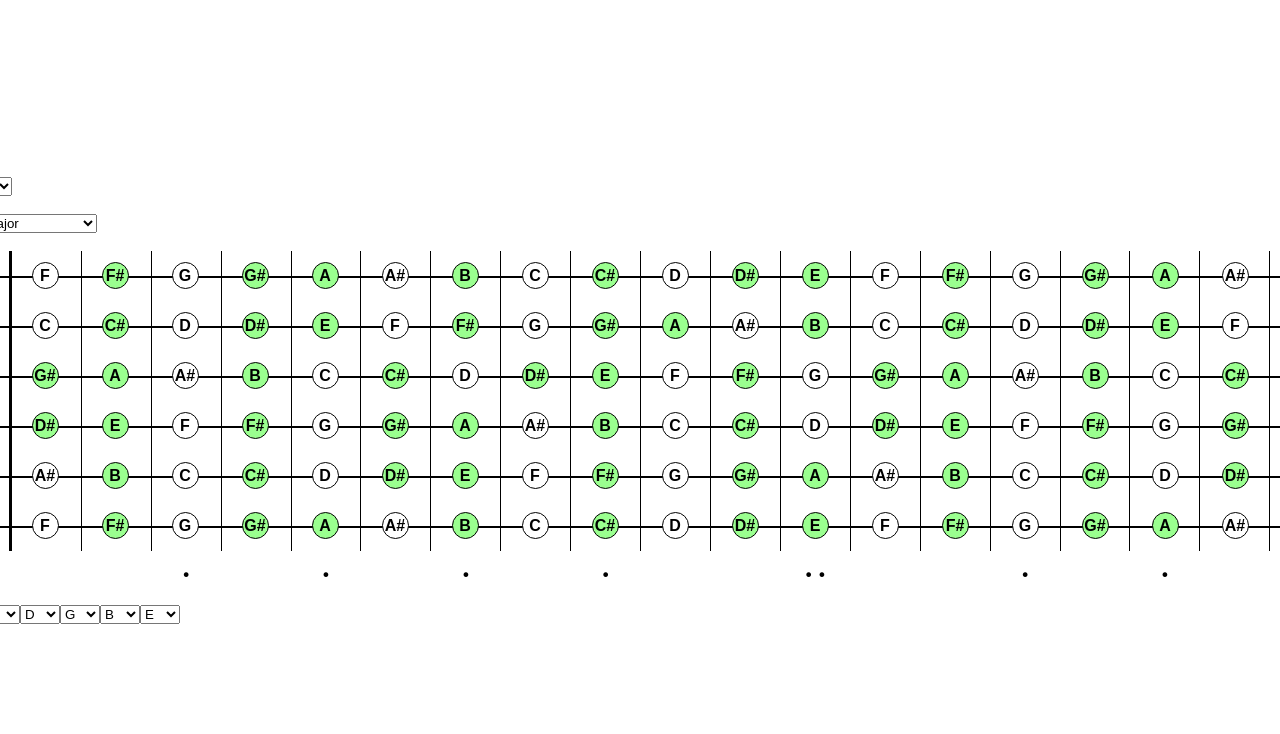
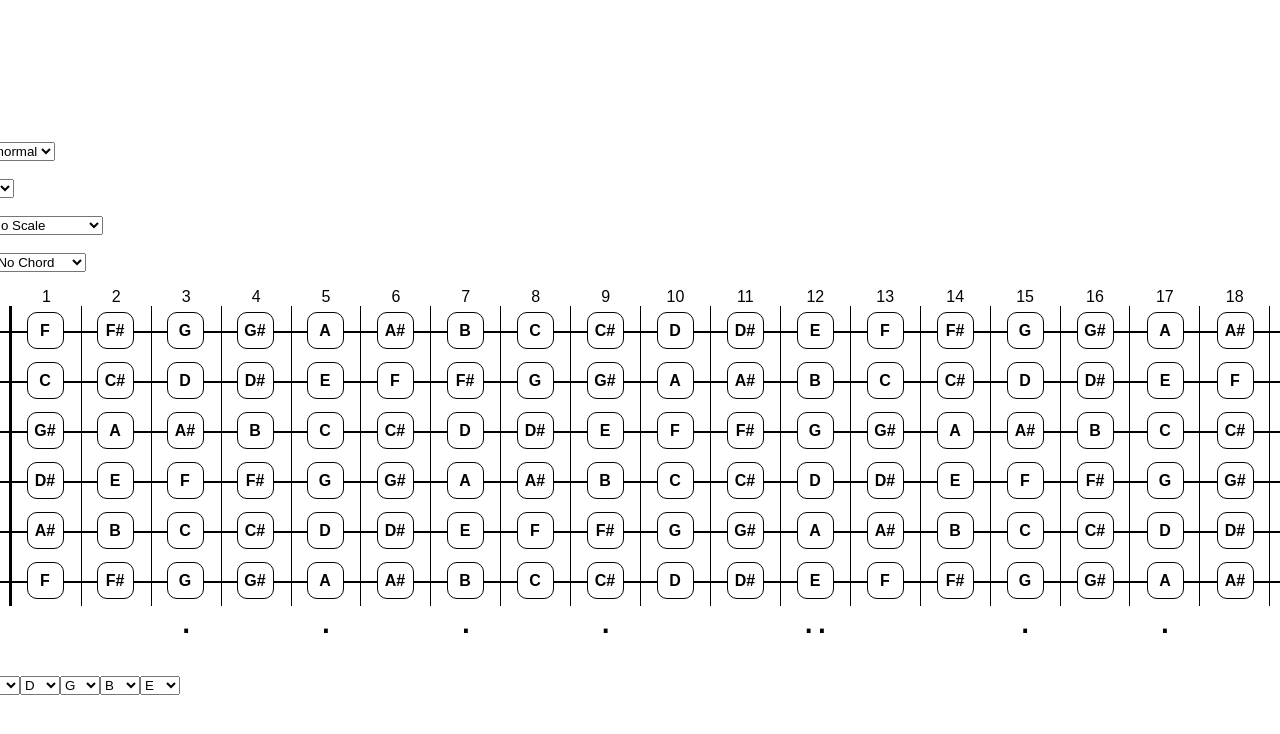
Before and after one commit to lassediercks/fretatonic, a Vue app: page / in a window 1280 px wide. Shown: the top 734 px of the page. Built offline with nearby package versions, Linux system fonts and the light colour scheme.

Commit message:
add chords

```diff
--- a/src/App.vue
+++ b/src/App.vue
@@ -1,6 +1,13 @@
 <template>
   <!-- Strings: <input type="number" v-model="strings" /> -->
-  {{ newTuning }}
+  <br />
+  <br />
+  layout:
+  <select v-model="frets">
+    <option :value="20">normal</option>
+    <option :value="13">small</option>
+  </select>
+  <br /><br />
   key:
   <select v-model="selectedKey">
     <option :value="keyNote" v-for="keyNote in notes" :key="keyNote">
@@ -11,12 +18,25 @@
   <br />
   scale:
   <select v-model="scale">
+    <option :value="null">No Scale</option>
     <option
       :value="scaleName"
       v-for="(scaleSelect, scaleName) in scalesIndexes"
       :key="scaleSelect"
     >
       {{ scaleName }}
+    </option>
+  </select>
+  <br /><br />
+  Chord:
+  <select v-model="selectedChord">
+    <option :value="null">No Chord</option>
+    <option
+      :value="chordname"
+      v-for="(chord, chordname) in chords"
+      :key="chord"
+    >
+      {{ chordname }}
     </option>
   </select>
   <br />
@@ -37,6 +57,7 @@
         >
           <Indicator
             :note="getNote(fretposition, string)"
+            :inChord="currentChord.includes(getNote(fretposition, string))"
             :inScale="currentScale.includes(getNote(fretposition, string))"
           />
         </div>
@@ -45,6 +66,9 @@
     </div>
     <div class="frets">
       <div class="fret" v-for="(fret, index) in frets" :key="fret">
+        <span class="fret-number">
+          {{ index }}
+        </span>
         <div class="dots">
           <template v-if="singleDotFrets.includes(index)">&#183;</template>
           <template v-if="index == 12">&#183;&#183;</template>
@@ -90,7 +114,7 @@
 const singleDotFrets = [3, 5, 7, 9, 15, 17, 19, 21];
 
 import Indicator from "./components/indicator.vue";
-import { notes, scalesIndexes } from "./util";
+import { notes, scalesIndexes, chords } from "./util";
 
 export default {
   name: "App",
@@ -103,15 +127,16 @@ export default {
       forthstringtune: "G",
       fifthstringtune: "B",
       sixthstringtune: "E",
-      test: "minor",
-      scale: "major",
+      scale: null,
+      selectedChord: null,
       selectedKey: "E",
       fretboardnotes: new Array(5).fill(notes).flat(),
+      strings: 6,
+      frets: 20,
+      singleDotFrets,
+      scalesIndexes,
       notes,
-      strings: 6,
-      singleDotFrets,
-      frets: 20,
-      scalesIndexes,
+      chords,
     };
   },
   computed: {
@@ -125,15 +150,34 @@ export default {
         this.sixthstringtune,
       ].reverse();
     },
+    notesInKey() {
+      let newNotes = Array.from(notes);
+      return (newNotes = newNotes.concat(
+        newNotes.splice(0, notes.indexOf(this.selectedKey))
+      ));
+    },
+    currentChord() {
+      if (this.selectedChord === null) {
+        return [];
+      }
+      let result = [];
+      this.notesInKey.forEach((note) => {
+        if (
+          chords[this.selectedChord].includes(this.notesInKey.indexOf(note))
+        ) {
+          result.push(note);
+        }
+      });
+      return result;
+    },
 
     currentScale() {
-      let notesInKey = Array.from(notes);
-      notesInKey = notesInKey.concat(
-        notesInKey.splice(0, notes.indexOf(this.selectedKey))
-      );
+      if (this.scale === null) {
+        return [];
+      }
       let result = [];
-      notesInKey.forEach((note) => {
-        let index = notesInKey.indexOf(note);
+      this.notesInKey.forEach((note) => {
+        let index = this.notesInKey.indexOf(note);
         if (scalesIndexes[this.scale].includes(index)) {
           result.push(note);
         }
@@ -160,6 +204,8 @@ export default {
 }
 
 body {
+  font-family: sans-serif;
+
   display: flex;
   justify-content: center;
   align-items: center;
@@ -168,6 +214,7 @@ body {
   padding: 0;
 }
 .fretboard {
+  margin: 16px 0;
   position: relative;
 }
 .strings {
@@ -221,15 +268,22 @@ body {
 
 .fret {
   position: relative;
-  font-size: 40px;
   height: 100%;
   width: var(--fret-width);
   border-right: 1px solid black;
+}
+.fret-number {
+  position: absolute;
+  bottom: 100%;
+  width: 100%;
+  text-align: center;
 }
 .fret:first-child {
   border-right-width: 3px;
 }
 .dots {
+  font-size: 40px;
+
   position: absolute;
   top: 100%;
   display: flex;
--- a/src/components/indicator.vue
+++ b/src/components/indicator.vue
@@ -1,5 +1,11 @@
 <template>
-  <div :class="['string-fret-indicator', inScale && 'inScale']">
+  <div
+    :class="[
+      'string-fret-indicator',
+      inScale && 'inScale',
+      inChord && 'inChord',
+    ]"
+  >
     {{ note }}
   </div>
 </template>
@@ -8,6 +14,7 @@
 export default {
   props: {
     note: String,
+    inChord: Boolean,
     inScale: Boolean,
   },
 };
@@ -15,13 +22,12 @@ export default {
 
 <style>
 .string-fret-indicator {
-  --size: 15px;
+  --size: 25px;
   font-size: 16px;
-  font-family: sans-serif;
   font-weight: bold;
   display: inline-flex;
   background: white;
-  border-radius: var(--size);
+  border-radius: 10px;
   height: var(--size);
   width: var(--size);
   padding: 5px;
@@ -31,6 +37,10 @@ export default {
   align-items: center;
 }
 .string-fret-indicator.inScale {
-  background: #9aff8f;
+  background: #68cbd8;
+}
+.string-fret-indicator.inChord {
+  color: white;
+  background: #640f3c;
 }
 </style>
--- a/src/util.js
+++ b/src/util.js
@@ -23,3 +23,14 @@ export const scalesIndexes = {
   hungarianminor: [0, 2, 3, 6, 7, 8, 11],
   oriental: [0, 1, 4, 5, 6, 9, 10],
 };
+
+export const chords = {
+  major: [0, 4, 7],
+  minor: [0, 3, 7],
+  diminished: [0, 3, 6],
+  diminished7: [0, 3, 6, 9],
+  augmented: [0, 4, 8],
+  maj7: [0, 4, 7, 11],
+  sus2: [0, 5, 7],
+  sus4: [0, 2, 7],
+};
```
